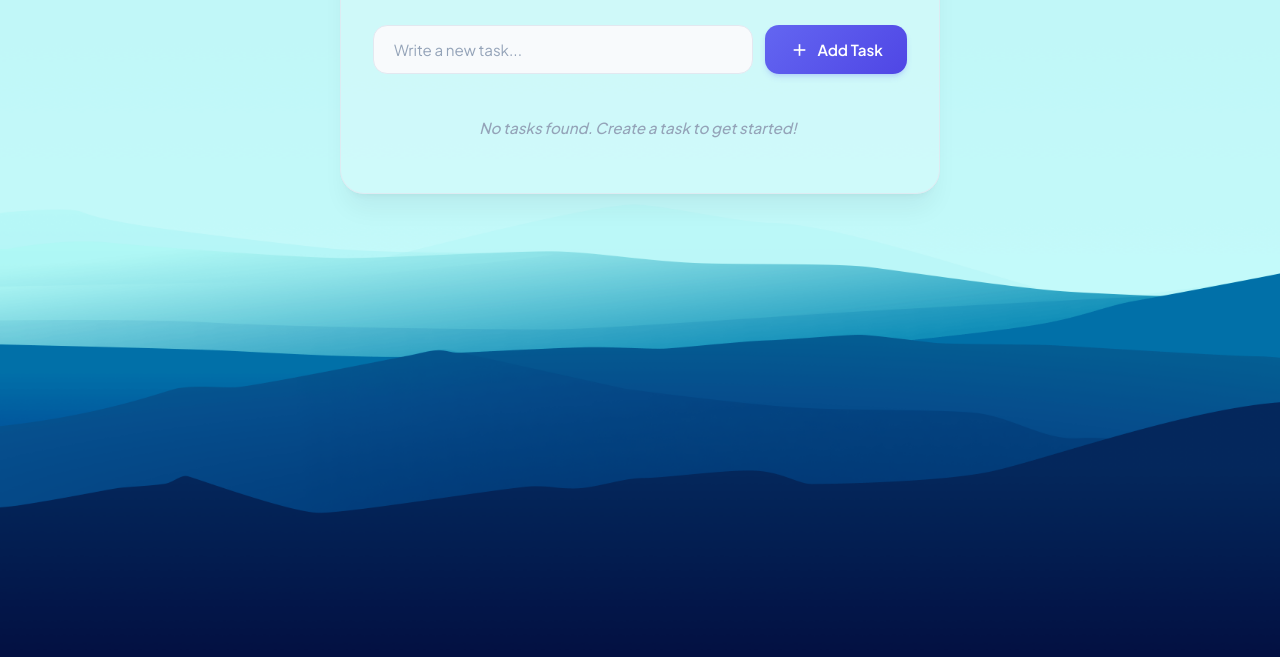
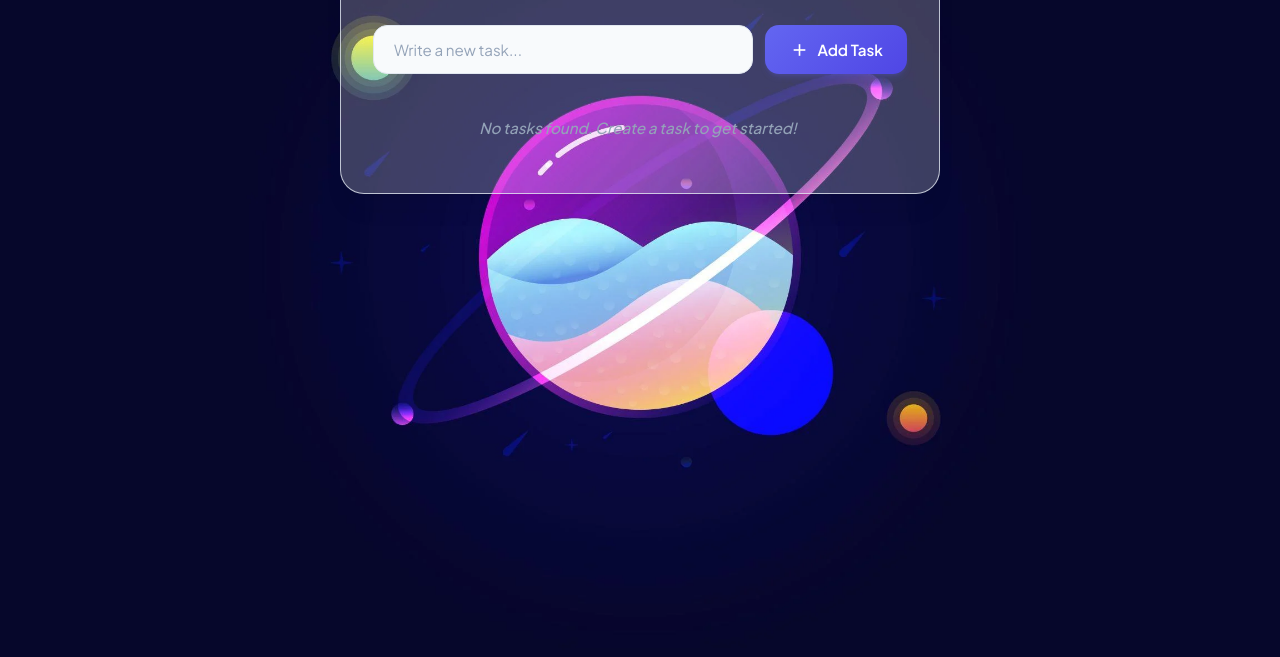
Before and after one commit to williamsteinkedemello-coder/Task2Do, a plain HTML site: page index.html in a window 1280 px wide. Shown: the part 143-800 px from the top of the page. Drawn offline with Linux system fonts and the light colour scheme.

Commit message:
add a new hero background

```diff
--- a/assets/css/style.css
+++ b/assets/css/style.css
@@ -54,7 +54,7 @@
 
 body {
   font-family: var(--font-family);
-  background: url("/assets/abstract.png") center/cover no-repeat fixed;
+  background: url("/assets/hero-background.png") center/cover no-repeat fixed;
   min-height: 100vh;
   height: auto;
   padding: 2rem 1rem;
```
Also changed, not shown: assets/hero-background.png (added).
